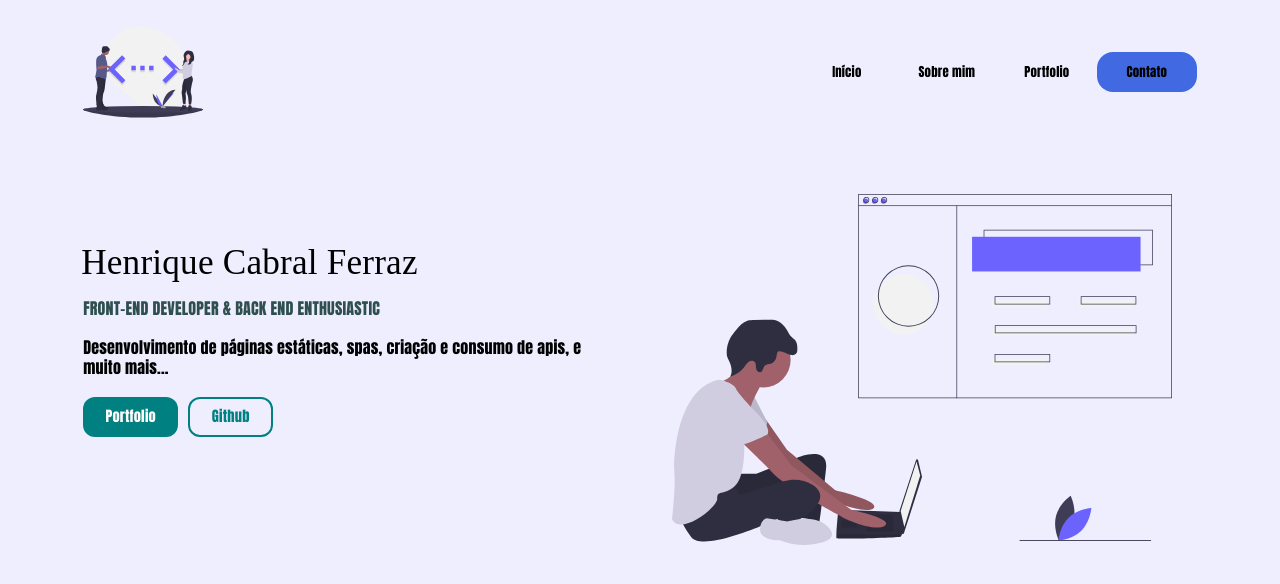
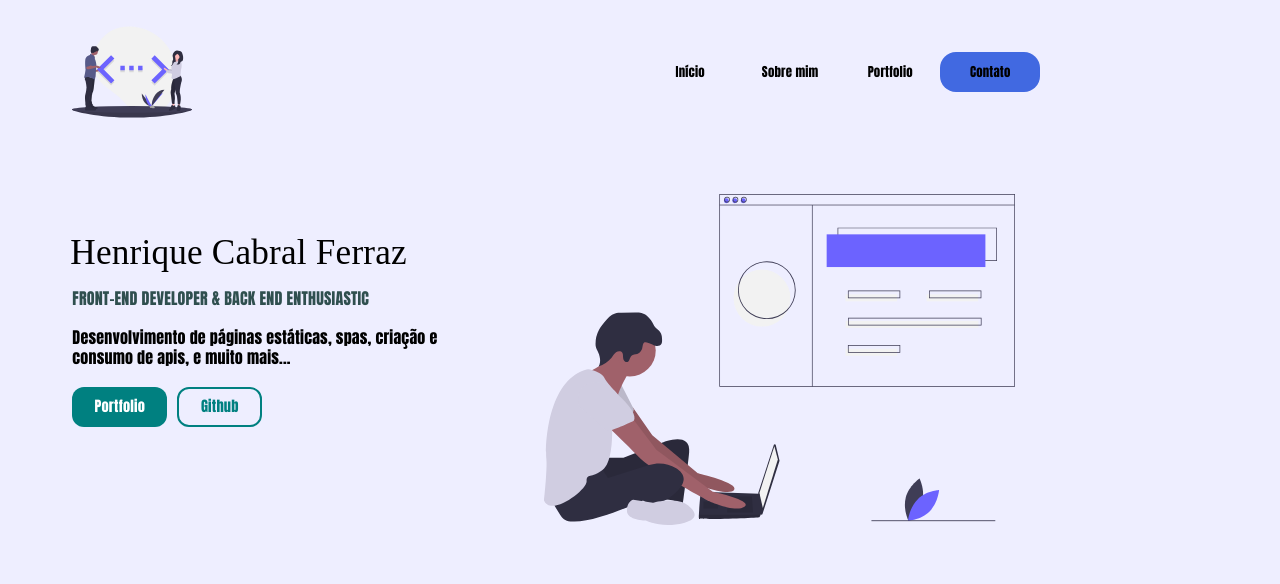
Before and after one commit to HCFerraz/portfolio, a Next.js app: page / in a window 1280 px wide. Shown: the top 584 px of the page. Built offline with nearby package versions, Linux system fonts and the light colour scheme; a web font is replaced by a local one.

Commit message:
Fit content

```diff
--- a/pages/index.js
+++ b/pages/index.js
@@ -33,7 +33,6 @@ export default function Home() {
                     </div>
                 </div>
                 {size.width && size.width >= '949' ? <img src="/images/web_developer.svg" alt="Web Developer" /> : <img src="/images/web_devices.svg" alt="Web Devices" />}
-                {/* <img src="/images/web_developer.svg" alt="Web Developer" /> */}
             </div>
         </div>
     )
--- a/styles/global.css
+++ b/styles/global.css
@@ -7,6 +7,7 @@ body {
     font-size: 16px;
     background-color: #EEEEFF;
     height: 100vh;
+    width: fit-content;
 }
 * {
     box-sizing: border-box;
```
Also changed, not shown: components/layout.module.css (+0 -11 lines).
